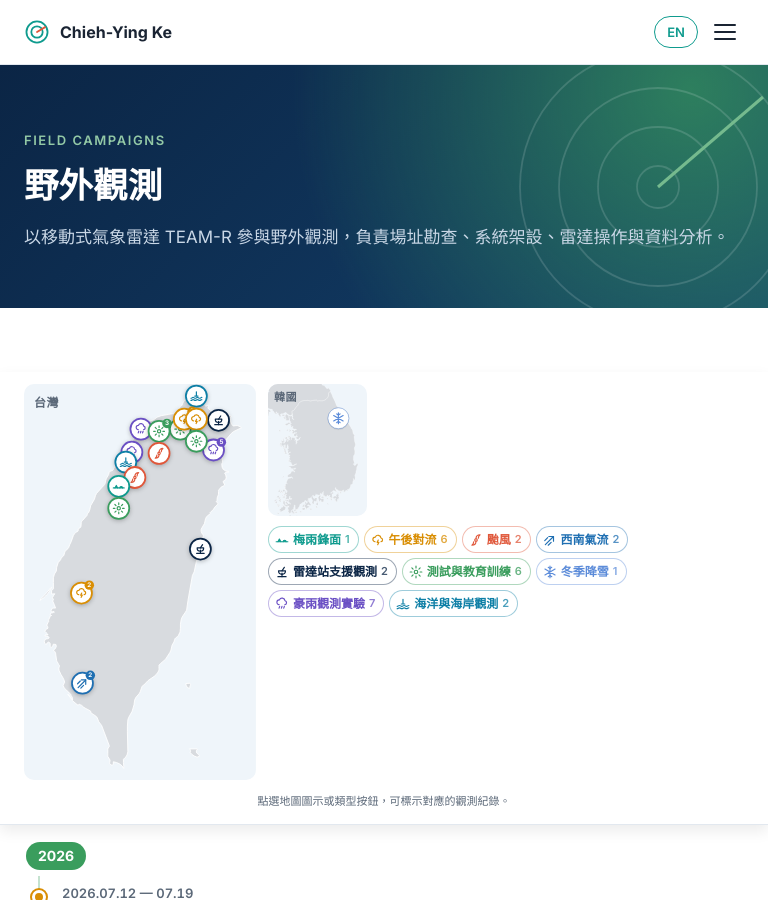
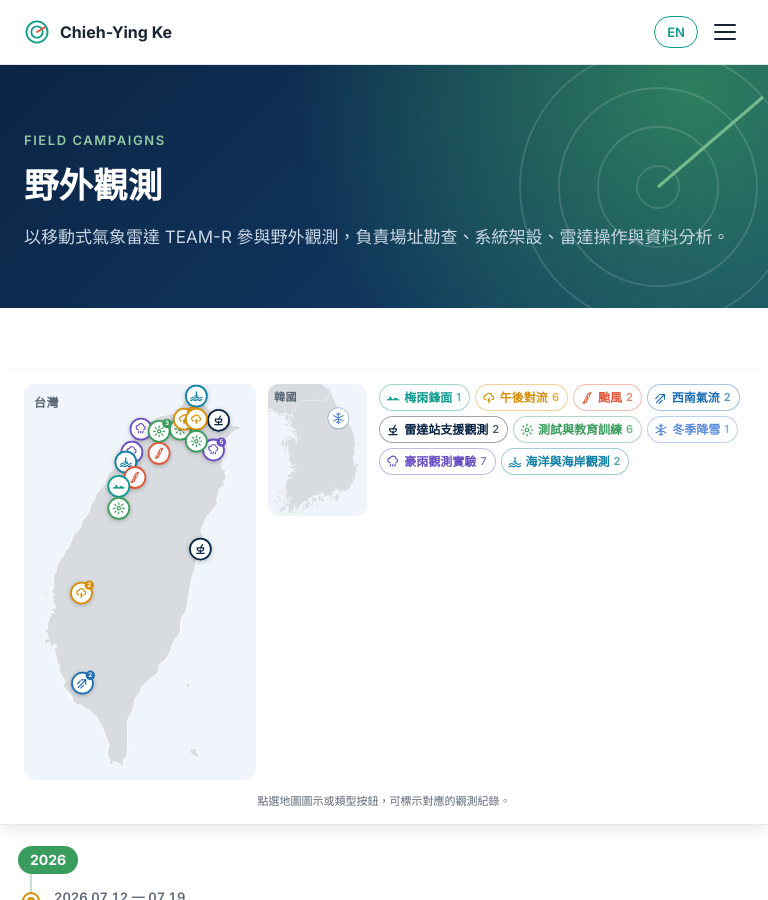
Before and after one commit to ru389ru389/ChiehYingKe, a Jekyll site: the page built from campaigns.html, in a window 768 px wide and 900 px high. Built offline with Jekyll 4.4.1, drawn with Linux system fonts in a browser that asks for light colours; some of the changed text lies outside the part shown.

Commit message:
Portrait tablets: legend right of Korea map; no separate scroll area
- Portrait tablets lay the field-campaign map out as Taiwan | Korea |
  legend
- The independent timeline scroll area now applies to portrait phones
  only; portrait tablets go back to the full-width sticky map with the
  page scrolling normally

Co-Authored-By: Claude Opus 5.5 <noreply@anthropic.com>
Claude-Session: https://claude.ai/code/session_01TjLeYQUDtQAoEURkP55sWs

```diff
--- a/_includes/pages/campaigns.html
+++ b/_includes/pages/campaigns.html
@@ -159,7 +159,8 @@ var CTYPES = {
     else if (vw > 560) h = Math.min(vh * 0.44, (W * 0.5) / aT);       // 平板直向
     else h = Math.min(vh * 0.40, (W * 0.52) / aT);                    // 手機直向（右側留給圖例）
     function apply(hh) {
-      var tw = hh * aT, kw = Math.min(hh * KR * aK, W - tw - gap);
+      var tw = hh * aT, tabletP = vw > 560 && vw <= 900 && !landPhone;
+      var kw = tabletP ? hh * KR * aK : Math.min(hh * KR * aK, W - tw - gap); // 平板直向：韓國與圖例並排在台灣右側
       boxT.style.width = tw.toFixed(1) + 'px';
       boxK.style.width = Math.max(60, kw).toFixed(1) + 'px';
     }
--- a/assets/style.css
+++ b/assets/style.css
@@ -537,6 +537,12 @@ p { margin: 0 0 1em; }
     order: -1; top: 64px; padding: 12px 24px; margin: 0 -24px;
     border-radius: 0; border-width: 0 0 1px; box-shadow: 0 6px 14px rgba(0,0,0,.08);
   }
+  /* 平板直向：圖例放在韓國地圖右邊 → 台灣｜韓國｜圖例 */
+  .camp-maps {
+    grid-template-columns: auto auto minmax(0, 1fr);
+    grid-template-areas: "tw kr lg" "note note note";
+    grid-template-rows: auto auto;
+  }
   .legend-item { font-size: 12px; padding: 2px 8px 2px 6px; gap: 4px; }
   .legend-item svg { width: 14px; height: 14px; }
   .map-note { font-size: 11px; }
@@ -612,9 +618,9 @@ p { margin: 0 0 1em; }
   .camp-when { text-align: left; padding-top: 0; }
 }
 
-/* 手機與平板直向：野外觀測區為一個畫面高的獨立區塊——
+/* 手機直向：野外觀測區為一個畫面高的獨立區塊——
    上方地圖固定，下方時間軸在自己的區塊內捲動，文字不會穿過地圖後方 */
-@media (max-width: 900px) and (orientation: portrait) {
+@media (max-width: 560px) and (orientation: portrait) {
   .camp-layout {
     display: flex; flex-direction: column; gap: 0;
     height: calc(100vh - 64px); height: calc(100svh - 64px);
```
